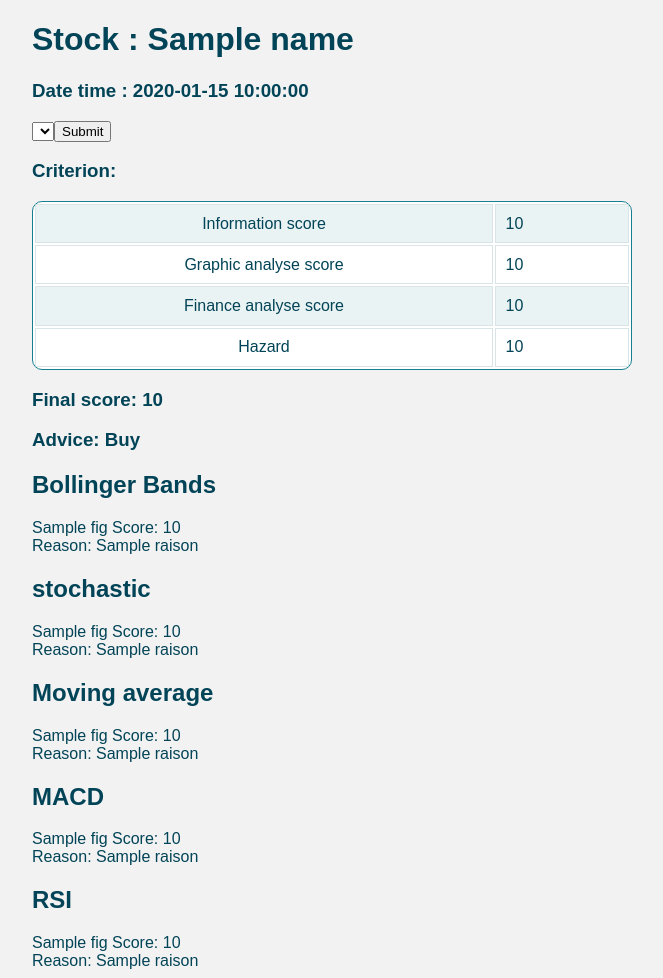
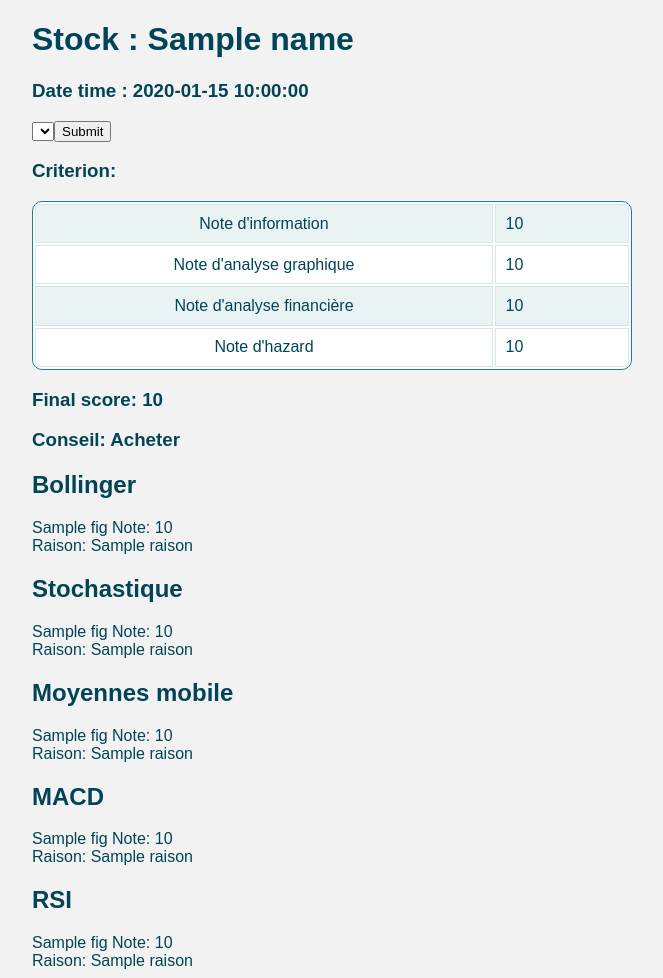
Before and after one commit to NathanKun/StockChooser, a Flask app: template src/templates/stock.html in a window 1280 px wide. Shown: the whole page, without its empty margins (8-671 px from the left). Run offline with Flask 2, Linux system fonts and the light colour scheme; the template is opened without the code that fills it: most values are stand-ins (such as "Sample title", 1, 10 or a date in 2020); lists and menus that the app fills with data are empty.

Commit message:
Client's remarks update. Total data updated.
Added finance details for each company.
Added date time for each graphique.
Changed all english interface to franch.

```diff
--- a/src/httpServer.py
+++ b/src/httpServer.py
@@ -127,19 +127,19 @@ def show(name=None):
             #plotIndicator(df, 'RS')
             #rs = mpld3.fig_to_html(plt.gcf())
             #plt.close()
-            plotIndicator(df, 'Bollinger', startShowPoint = startShowPoint, endShowPoint = endShowPoint)
+            plotIndicator(df, 'Bollinger', startShowPoint = startShowPoint, endShowPoint = endShowPoint, title = showPeriod)
             bollinger= mpld3.fig_to_html(plt.gcf())
             plt.close()
-            plotIndicator(df, 'MA', startShowPoint = startShowPoint, endShowPoint = endShowPoint)
+            plotIndicator(df, 'MA', startShowPoint = startShowPoint, endShowPoint = endShowPoint, title = showPeriod)
             ma = mpld3.fig_to_html(plt.gcf())
             plt.close()
-            plotIndicator(df, 'MACD', startShowPoint = startShowPoint, endShowPoint = endShowPoint)
+            plotIndicator(df, 'MACD', startShowPoint = startShowPoint, endShowPoint = endShowPoint, title = showPeriod)
             macd = mpld3.fig_to_html(plt.gcf())
             plt.close()
-            plotIndicator(df, 'RSI', startShowPoint = startShowPoint, endShowPoint = endShowPoint)
+            plotIndicator(df, 'RSI', startShowPoint = startShowPoint, endShowPoint = endShowPoint, title = showPeriod)
             rsi = mpld3.fig_to_html(plt.gcf())
             plt.close()
-            plotIndicator(df, 'Stochastic', startShowPoint = startShowPoint, endShowPoint = endShowPoint)
+            plotIndicator(df, 'Stochastic', startShowPoint = startShowPoint, endShowPoint = endShowPoint, title = showPeriod)
             stoschastic = mpld3.fig_to_html(plt.gcf())
             plt.close()
             fig = [bollinger, ma, macd, rsi, stoschastic]
--- a/src/templates/stock.html
+++ b/src/templates/stock.html
@@ -27,53 +27,53 @@
     <div>
         <h3>Criterion:</h3>
         <table>
-            <tr><td>Information score</td> <td id = "info"></td></tr>
-            <tr><td>Graphic analyse score</td> <td id = "graphic"></td></tr>
-            <tr><td>Finance analyse score</td> <td id = "finance"></td></tr>
-            <tr><td>Hazard</td> <td id = "hazard"></td></tr>
+            <tr><td>Note d'information</td> <td id = "info"></td></tr>
+            <tr><td>Note d'analyse graphique </td> <td id = "graphic"></td></tr>
+            <tr><td>Note d'analyse financière</td> <td id = "finance"></td></tr>
+            <tr><td>Note d'hazard</td> <td id = "hazard"></td></tr>
         </table>
     </div>
     <h3 id = "final"></h3>
     <h3>
-        Advice:
+        Conseil:
         {% if finalScore is greaterthan 0.2 %}
-        Buy
+        Acheter
 
         {% else %}
             {% if -0.2 is greaterthan finalScore %}
-            Sell
+            Vendre
 
             {% else %}
-            Wait
+            Attendre
             {% endif %}
         {% endif %}
     </h3>
 
         {% autoescape false %}
-        <h2>Bollinger Bands</h2>
+        <h2>Bollinger</h2>
         {{ fig[0] }}
-        Score: {{ score[0] }}<br>
-        Reason: {{ raison[0] }}
+        Note: {{ score[0] }}<br>
+        Raison: {{ raison[0] }}
 
-        <h2>stochastic</h2>
+        <h2>Stochastique</h2>
         {{ fig[4] }}
-        Score: {{ score[1] }}<br>
-        Reason: {{ raison[1] }}
+        Note: {{ score[1] }}<br>
+        Raison: {{ raison[1] }}
 
-        <h2>Moving average</h2>
+        <h2>Moyennes mobile</h2>
         {{ fig[1] }}
-        Score: {{ score[2] }}<br>
-        Reason: {{ raison[2] }}
+        Note: {{ score[2] }}<br>
+        Raison: {{ raison[2] }}
 
         <h2>MACD</h2>
         {{ fig[2] }}
-        Score: {{ score[3] }}<br>
-        Reason: {{ raison[3] }}
+        Note: {{ score[3] }}<br>
+        Raison: {{ raison[3] }}
 
         <h2>RSI</h2>
         {{ fig[3] }}
-        Score: {{ score[4] }}<br>
-        Reason: {{ raison[4] }}
+        Note: {{ score[4] }}<br>
+        Raison: {{ raison[4] }}
 
         {% endautoescape %}
 
```
Also changed, not shown: src/genIndicator.py (+29 -16 lines), src/templates/stockLongTerm.html (+58 -19 lines), 7 other files.
